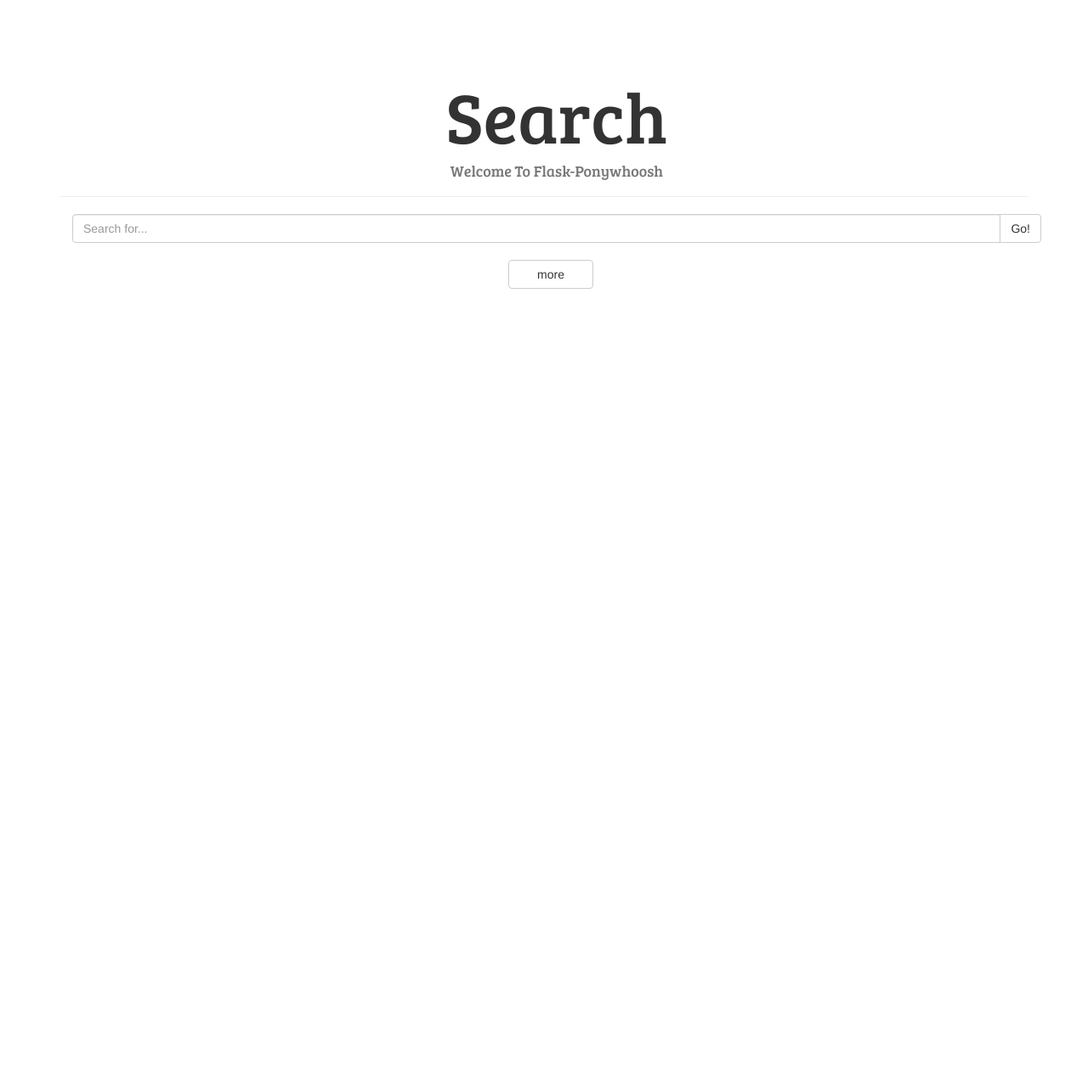
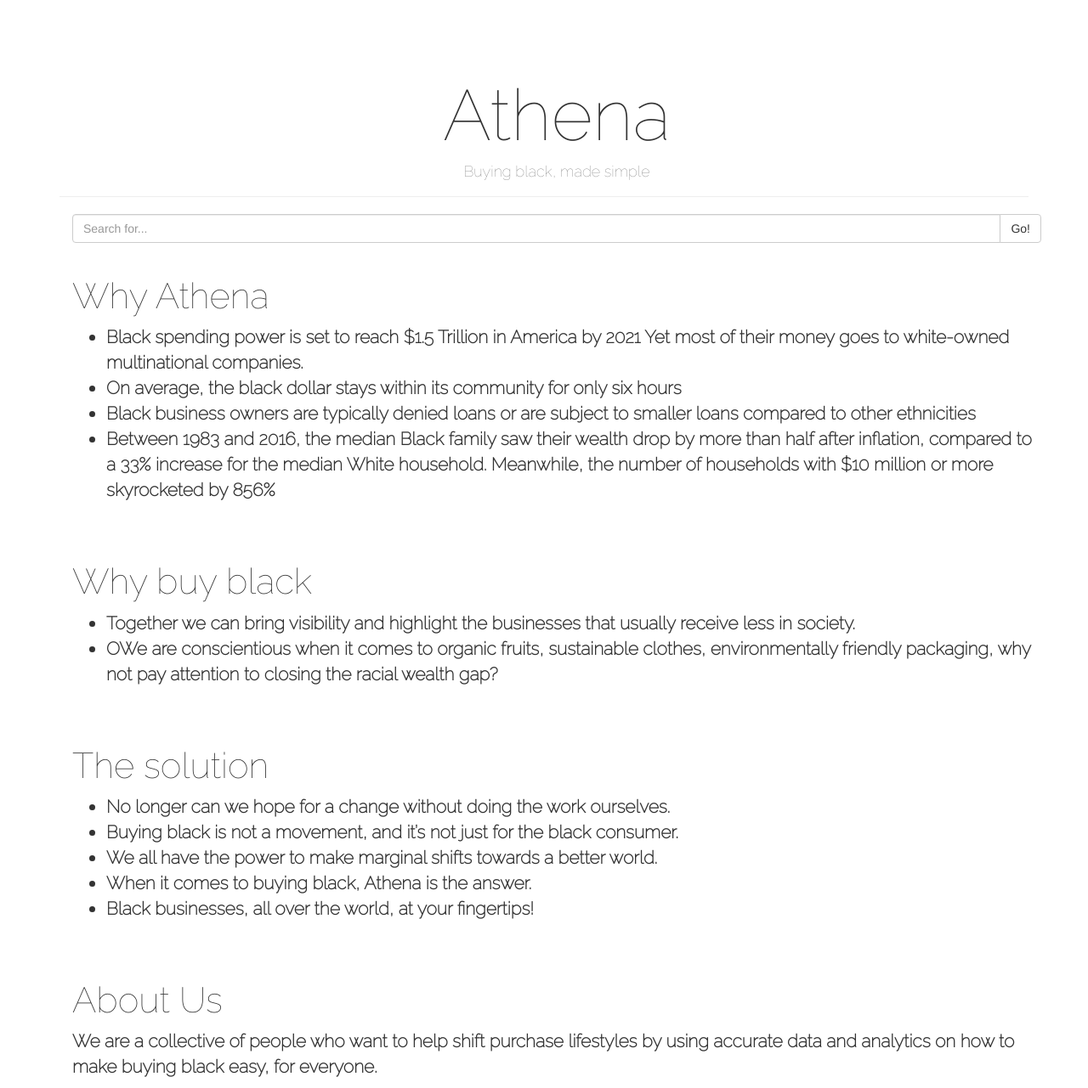
Before and after one commit to ayushmandey97/athena, a Flask app: page / in a window 1280 px wide. Shown: the whole page at 85% size. Before the commit the page ends 340 px from the top, so only its background shows below. Run offline with Flask 2, Linux system fonts and the light colour scheme; parts of the project's set-up code (start-up, migrations or seed data) failed here and were passed over; some libraries are stand-ins or nearby versions.

Commit message:
Updated UI with content

```diff
--- a/flask_ponywhoosh/templates/ponywhoosh/base.html
+++ b/flask_ponywhoosh/templates/ponywhoosh/base.html
@@ -1,7 +1,6 @@
 {% extends "bootstrap/base.html" %}
-{% block title %}flask-ponywhoosh{% endblock %}
+{% block title %}Athena{% endblock %}
 {% block content %}
-
 <div class="container">
 {% block page_content %}{% endblock %}
 </div>
--- a/flask_ponywhoosh/templates/ponywhoosh/index.html
+++ b/flask_ponywhoosh/templates/ponywhoosh/index.html
@@ -1,5 +1,5 @@
 {% extends "ponywhoosh/base.html" %}
-{% import "bootstrap/wtf.html" as wtf %}
+{# {% import "bootstrap/wtf.html" as wtf %} #}
 {% block styles %}
 {{ super() }}
 <style>
@@ -8,7 +8,23 @@
 	}
 	h1{
 		font-size: 600%;
-		font-family: 'Bree Serif', serif;
+		font-family: 'Raleway', sans-serif;
+	}
+
+	h2{
+		font-size: 300%;
+		font-family: 'Raleway', sans-serif;
+	}
+
+	li{
+		font-size: 150%;
+		font-family: 'Raleway', sans-serif;
+		font-weight: bold;
+	}
+	p{
+		font-size: 150%;
+		font-family: 'Raleway', sans-serif;
+		font-weight: bold;
 	}
 	.btn-avan{
 		width: 100px;
@@ -26,19 +42,33 @@
 		margin-left: 30%;
 	}
 }
+/* Style the video: 100% width and height to cover the entire window */
+#helloooo {
+  position: fixed;
+  right: 0;
+  bottom: 0;
+  min-width: 100%;
+  min-height: 100%;
+}
 </style>
+
+
+
 {% endblock %}
-{% block title %}flask-ponywhoosh{% endblock %}
+{% block title %}Athena{% endblock %}
 {% block page_content %}
 <link href='https://fonts.googleapis.com/css?family=Bree+Serif'
 	  rel='stylesheet'
 	  type='text/css'>
+<link href="https://fonts.googleapis.com/css2?family=Raleway:wght@100&display=swap" rel="stylesheet">
+
+
 <div class="page-header" style="margin-top: 70px">
 	<div class="container container-search">
 		<div class="row">
 			<div class="col-md-12 col-xs-12">
 				<h1 class="title-search">
-					Search <small><h4>Welcome To Flask-Ponywhoosh</h4></small>
+					Athena <small><h4>Buying black, made simple</h4></small>
 				</h1>
 			</div>
 		</div>
@@ -80,12 +110,43 @@
 			</div>
 		</div>
 	</div>
-	<div>
-		<a class="btn btn-default btn-avan" href="#avanzado" data-toggle="collapse">
-			more
-		</a>
-	</div>
 </form>
+<h2>Why Athena</h2>
+<ul>
+	<li>Black spending power is set to reach $1.5 Trillion in America by 2021 Yet most of their money goes to white-owned multinational companies.  </li>
+	<li>On average, the black dollar stays within its community for only six hours</li>
+	<li>Black business owners are typically denied loans or are subject to smaller loans compared to other ethnicities</li>
+	<li>Between 1983 and 2016, the median Black family saw their wealth drop by more than half after inflation, compared to a 33% increase for the median White household. Meanwhile, the number of households with $10 million or more skyrocketed by 856%
+</li>
+</ul>
+<br><br>
+<h2>Why buy black</h2>
+<ul>
+	<li>Together we can bring visibility and highlight the businesses that usually receive  less in society.  </li>
+	<li>OWe are conscientious when it comes to organic fruits, sustainable clothes, environmentally friendly packaging, why not pay attention to closing the racial wealth gap?</li>
+</ul>
+
+<br><br>
+
+<h2>The solution</h2>
+<ul>
+	<li>No longer can we hope for a change without doing the work ourselves.
+</li>
+	<li>Buying black is not a movement, and it’s not just for the black consumer.
+</li>
+<li>We all have the power to make marginal shifts towards a better world.
+</li>
+<li>When it comes to buying black, Athena is the answer.
+</li>
+<li>Black businesses, all over the world, at your fingertips!
+</li>
+</ul>
+
+<br><br>
+
+<h2>About Us</h2>
+<p>We are a collective of people who want to help shift  purchase lifestyles by using accurate data and analytics on how to make buying black easy, for everyone.
+</p>
 </div>
 
 {% endblock %}
--- a/flask_ponywhoosh/templates/ponywhoosh/results.html
+++ b/flask_ponywhoosh/templates/ponywhoosh/results.html
@@ -73,7 +73,7 @@ hr{
 </style>
 {% endblock %}
 
-{% block title %}flask-ponywhoosh{% endblock %}
+{% block title %}Athena{% endblock %}
 {% block navbar %}
 <header>
 	<nav class="navbar navbar-inverse nav navbar-fixed-top navbar-one">
@@ -82,7 +82,7 @@ hr{
 				<div class="row">
 					<div class="col-md-3 col-sm-5 hidden-xs">
 						<h3 class="navbar-text ">
-							Flask-Ponywhoosh
+							Results
 						</h3>
 					</div>
 					<div class="col-md-6 col-sm-6 col-xs-10">
@@ -158,8 +158,6 @@ hr{
     </a>
 
 	</div>
-	<div class="secon"><h5><small>Time of Search ({{results['runtime']}} seg)
-		</small></h5></div>
 <hr>
 
 <div id="panel-results">
```
